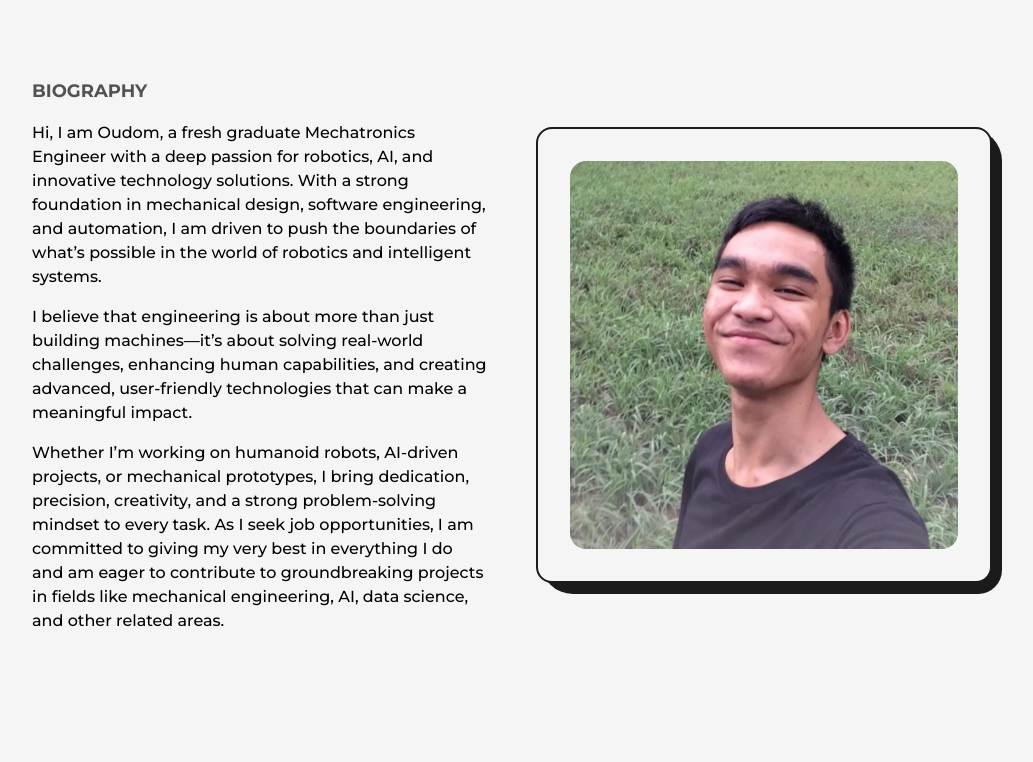
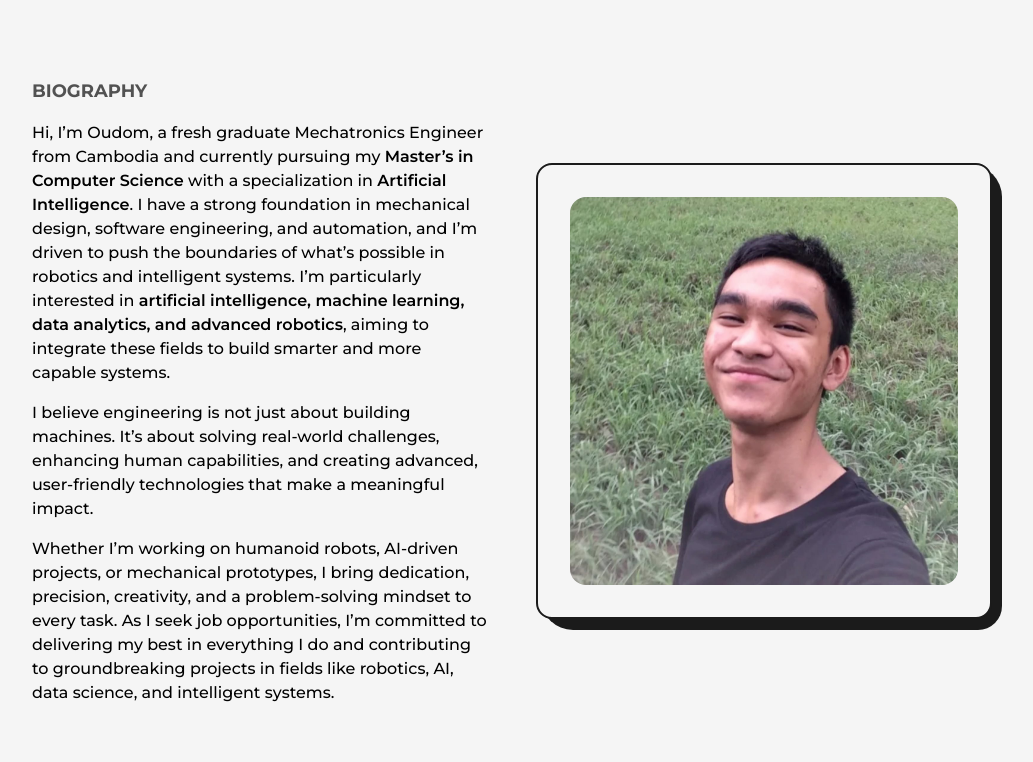
Before and after one commit to DukeDick/OudomThachPortfolio, a Next.js app: page /about in a window 1280 px wide. Shown: the part 395-1157 px from the top of the page, without its empty margins (128-1161 px from the left). Built offline with nearby package versions, Linux system fonts and the light colour scheme.

Commit message:
Update about.js

```diff
--- a/src/pages/about.js
+++ b/src/pages/about.js
@@ -15,6 +15,7 @@ function AnimatedNumberFramerMotion({ value }) {
     const motionValue = useMotionValue(0);
     const springValue = useSpring(motionValue, { duration: 3000 });
     const isInView = useInView(ref, { once: true });
+
     useEffect(() => {
         if (isInView) {
             motionValue.set(value);
@@ -38,10 +39,10 @@ export default function About() {
     return (
         <>
             <Head>
-                <title>Minimal Portfolio Built with Nextjs | About Page</title>
+                <title>Oudom Thach | About Me</title>
                 <meta
                     name="description"
-                    content="Learn more about CodeBucks, a Next.js developer with a passion for creating innovative solutions. Discover tips for building a developer portfolio and insights on full-stack development, front-end development, and back-end development."
+                    content="Learn more about Oudom Thach, a Mechatronics Engineering graduate and current M.S. in Computer Science (AI) candidate. Passionate about AI, machine learning, data analytics, and advanced robotics, building innovative solutions to solve real-world problems."
                 />
             </Head>
             <TransitionEffect />
@@ -56,16 +57,26 @@ export default function About() {
                         {/* Biography Section */}
                         <div className="col-span-6 flex flex-col items-start justify-center md:col-span-12">
                             <h2 className="mb-4 text-lg font-bold uppercase text-dark/75 dark:text-light/75">
-                                BIOGRAPHY
+                                Biography
                             </h2>
                             <p className="font-medium">
-                                Hi, I am Oudom, a fresh graduate Mechatronics Engineer with a deep passion for robotics, AI, and innovative technology solutions. With a strong foundation in mechanical design, software engineering, and automation, I am driven to push the boundaries of what’s possible in the world of robotics and intelligent systems.
+                                Hi, I’m Oudom, a fresh graduate Mechatronics Engineer from Cambodia and currently pursuing my{" "}
+                                <span className="font-semibold">Master’s in Computer Science</span> with a specialization in{" "}
+                                <span className="font-semibold">Artificial Intelligence</span>. I have a strong foundation in
+                                mechanical design, software engineering, and automation, and I’m driven to push the boundaries
+                                of what’s possible in robotics and intelligent systems. I’m particularly interested in
+                                <span className="font-semibold"> artificial intelligence, machine learning, data analytics, and advanced robotics</span>,
+                                aiming to integrate these fields to build smarter and more capable systems.
                             </p>
                             <p className="my-4 font-medium">
-                                I believe that engineering is about more than just building machines—it’s about solving real-world challenges, enhancing human capabilities, and creating advanced, user-friendly technologies that can make a meaningful impact.
+                                I believe engineering is not just about building machines. It’s about solving real-world challenges,
+                                enhancing human capabilities, and creating advanced, user-friendly technologies that make a meaningful impact.
                             </p>
                             <p className="font-medium">
-                                Whether I’m working on humanoid robots, AI-driven projects, or mechanical prototypes, I bring dedication, precision, creativity, and a strong problem-solving mindset to every task. As I seek job opportunities, I am committed to giving my very best in everything I do and am eager to contribute to groundbreaking projects in fields like mechanical engineering, AI, data science, and other related areas.
+                                Whether I’m working on humanoid robots, AI-driven projects, or mechanical prototypes, I bring dedication,
+                                precision, creativity, and a problem-solving mindset to every task. As I seek job opportunities, I’m committed
+                                to delivering my best in everything I do and contributing to groundbreaking projects in fields like robotics,
+                                AI, data science, and intelligent systems.
                             </p>
                         </div>
 
@@ -79,10 +90,10 @@ export default function About() {
                             <Image
                                 className="h-auto w-full rounded-2xl"
                                 src={profile}
-                                alt="Oudom"
+                                alt="Oudom Thach"
                                 sizes="(max-width: 768px) 100vw,
-                               (max-width: 1200px) 50vw,
-                               33vw"
+                                       (max-width: 1200px) 50vw,
+                                       33vw"
                                 priority
                             />
                         </div>
```
